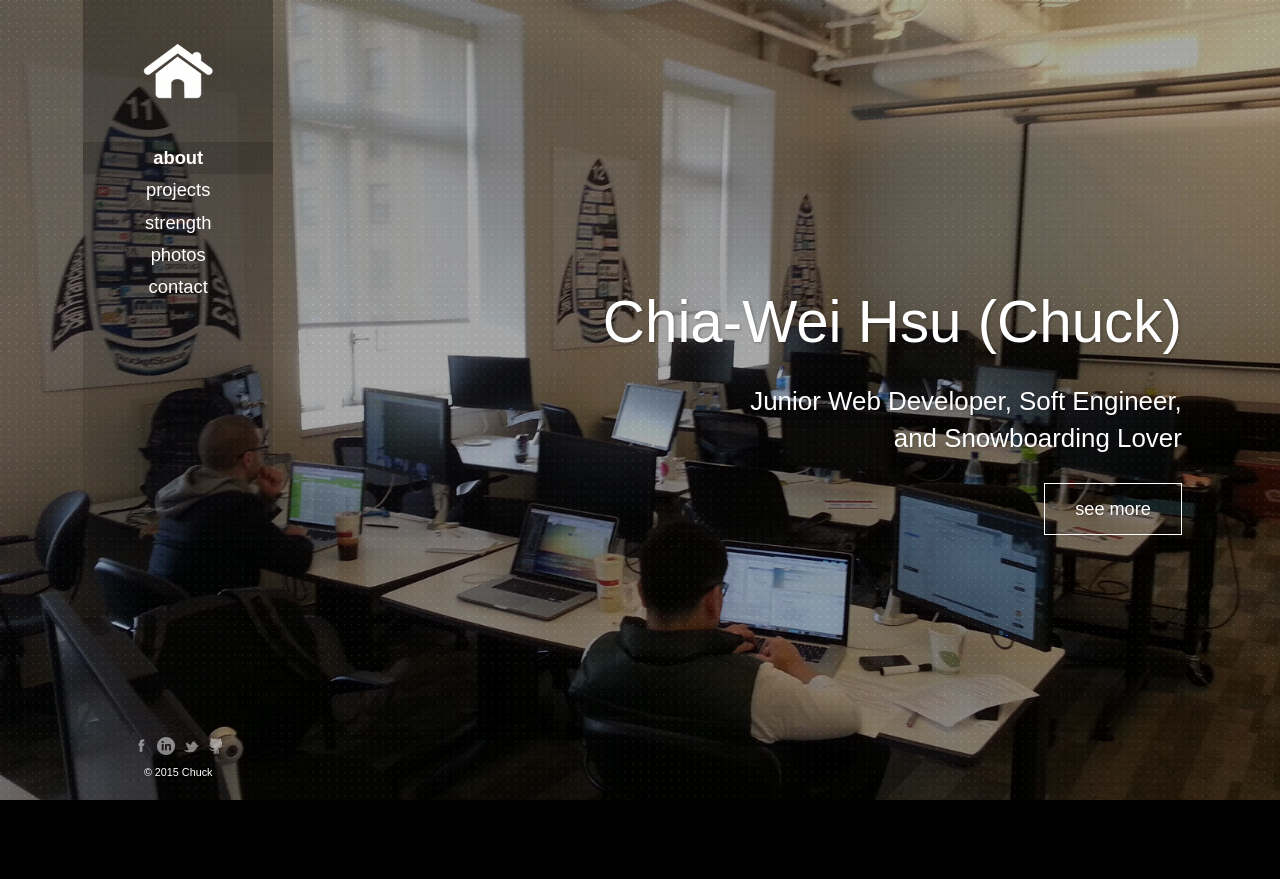
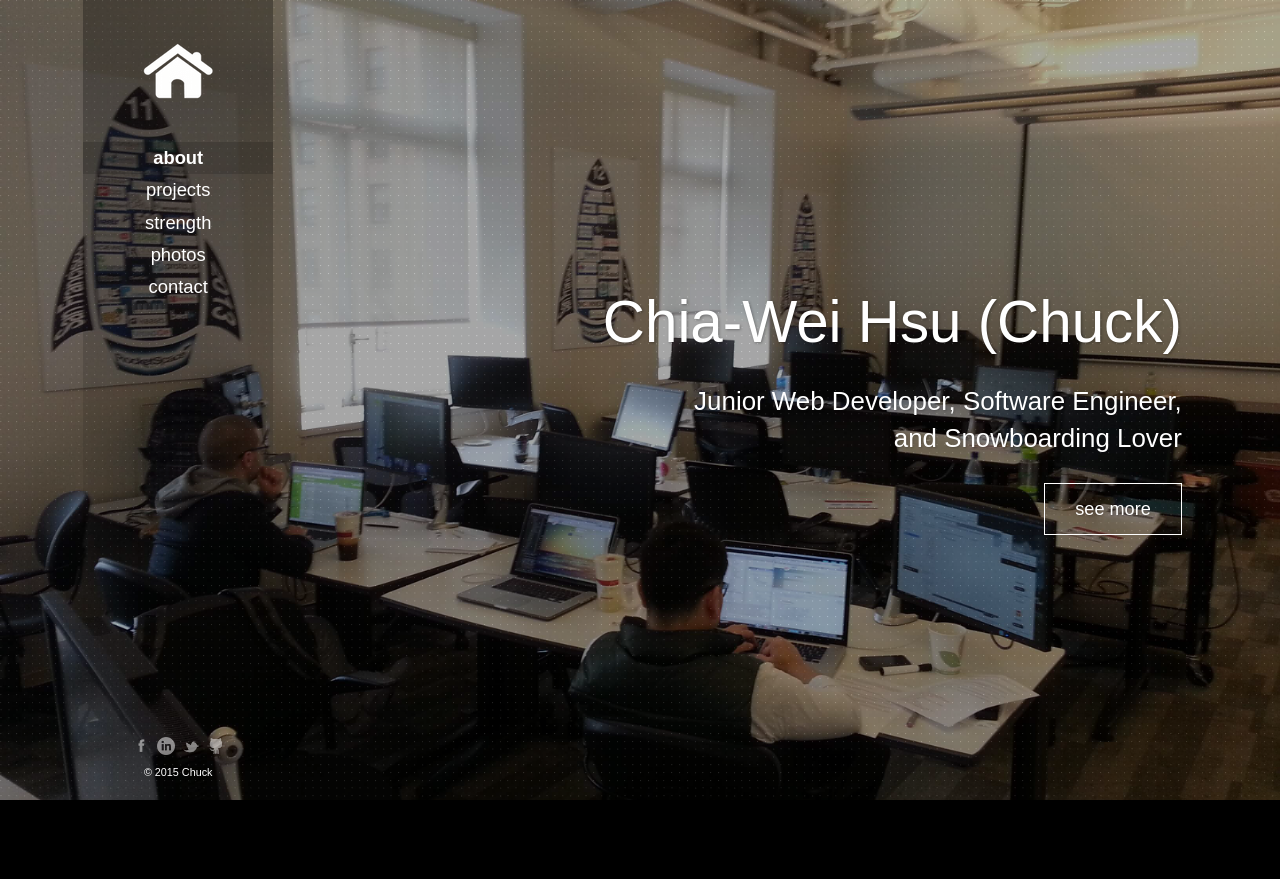
Before and after one commit to chuckcwh/my_portfolio, a Django app: page / in a window 1280 px wide. Shown: the top 879 px of the page. Run offline with Django 3.2, Linux system fonts and the light colour scheme; some libraries are stand-ins or nearby versions.

Commit message:
trivial update of content

```diff
--- a/portfolio_app/templates/index/index.html
+++ b/portfolio_app/templates/index/index.html
@@ -82,7 +82,7 @@
 
                 <section class="feature-text">
                   <h1>Chia-Wei Hsu (Chuck)</h1>
-                  <p>Junior Web Developer, Soft Engineer,<br>and Snowboarding Lover</p>
+                  <p>Junior Web Developer, Software Engineer,<br>and Snowboarding Lover</p>
                   <p><a href="#text" class="link-scroll btn btn-outline-inverse btn-lg">see more</a></p>
                   <br><br><br>
                 </section>
```
